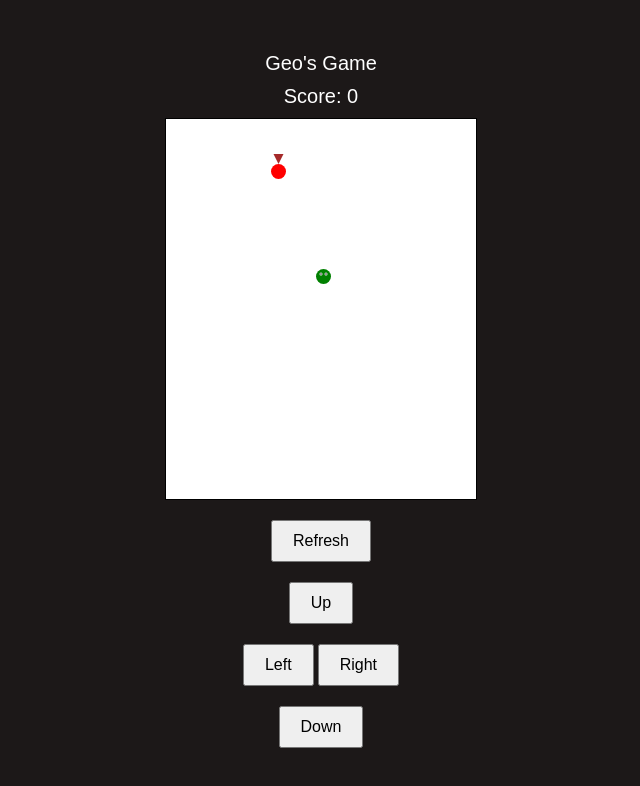
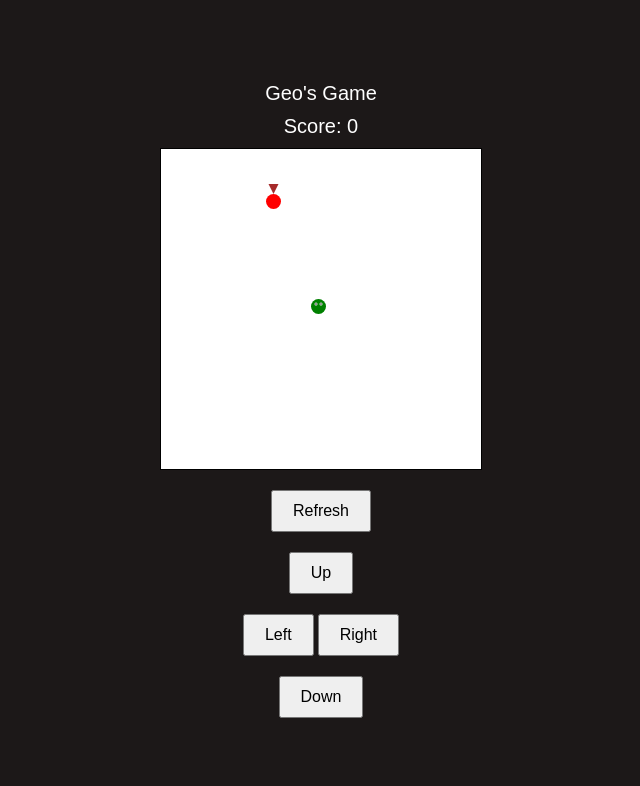
Before and after one commit to EngrGeo/gamers, a plain HTML site: page index.html in a window 1280 px wide. Shown: the whole page, without its empty margins (319-959 px from the left). Drawn offline with Linux system fonts and the light colour scheme.

Commit message:
Update index.html

```diff
--- a/index.html
+++ b/index.html
@@ -10,7 +10,7 @@
 <body>
     <div id="name">Geo's Game</div>
     <div id="score">Score: 0</div>
-    <canvas id="gameCanvas" width="310" height="380"></canvas>
+    <canvas id="gameCanvas" width="320" height="320"></canvas>
     <button id="refreshButton">Refresh</button>
         <div><button id="upButton" class="operator-btn">Up</button></div>
         <div>
```
